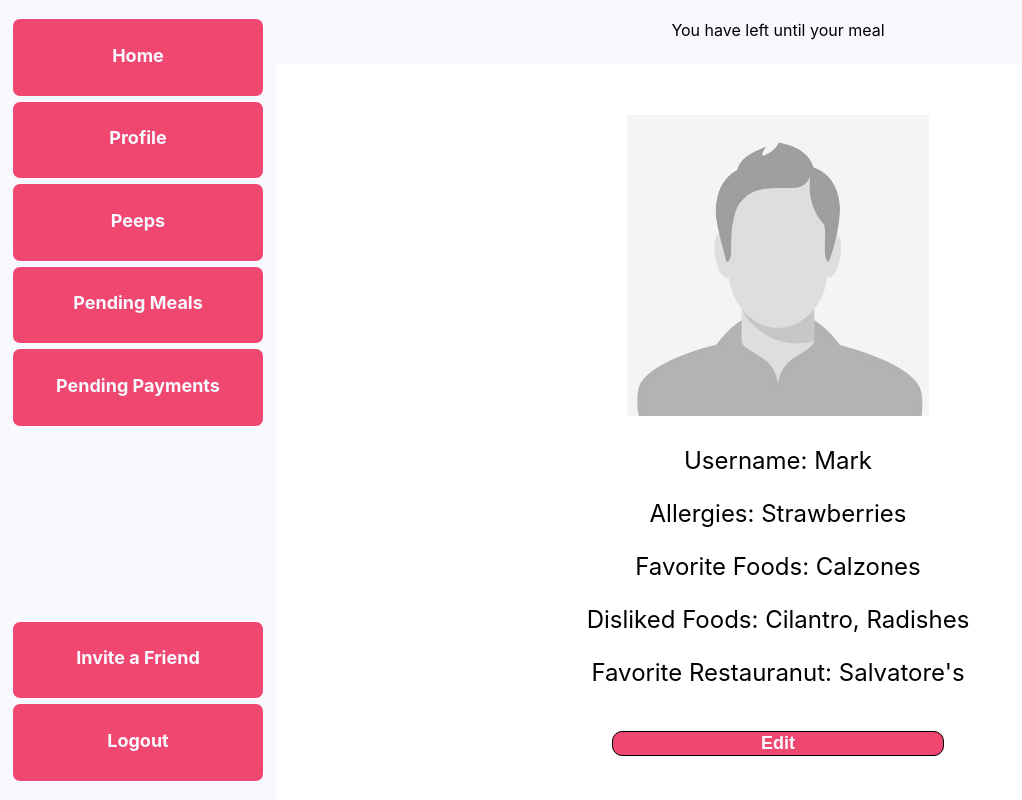
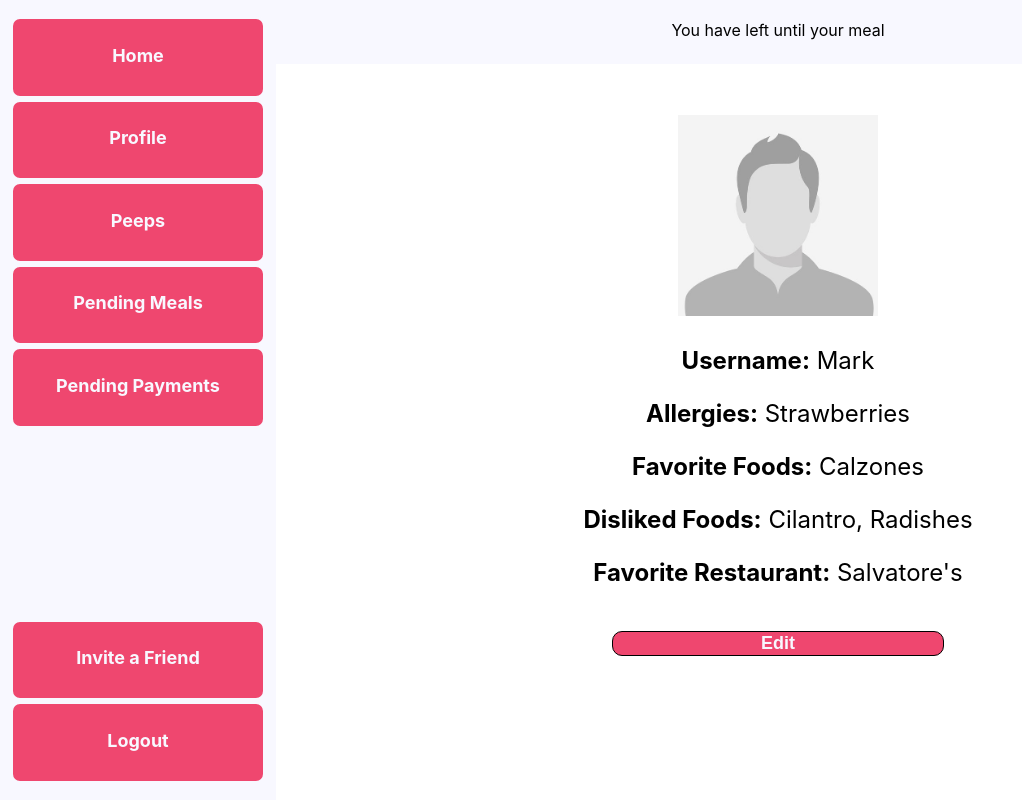
Before and after one commit to bist333/Dinnerbell, a React (Create React App) app: page / in a window 1280 px wide. Both pictures are taken after a click on the item "Profile". Shown: the whole page, without its empty margins (0-1022 px from the left). Built offline with nearby package versions, Linux system fonts and the light colour scheme.

Commit message:
Added hover to profile and fixed layout

```diff
--- a/src/Components/Views/Profile/Profile.js
+++ b/src/Components/Views/Profile/Profile.js
@@ -49,6 +49,10 @@ const ScButton = styled.button`
     font-weight: bold;
     color: #F8F8FF;
     border-radius: 10px;
+
+    &:hover {
+        background-color: #cc3f60;
+    }
 `;
 
 class Profile extends Component {
@@ -111,8 +115,8 @@ class Profile extends Component {
             return (
                 <ScProfile>
                     <form>
-                        <img src={Placeholder} width="30%" height="auto" />
-                        <p>Username: {cookies.get('username')}</p>
+                        <img src={Placeholder} width="20%" height="auto" />
+                        <p><strong>Username:</strong> {cookies.get('username')}</p>
                         <ScEditWrapper>
                             <ScInput type="text" name="allergy" placeholder="Allergies" value={this.state.allergy} onChange={this.handleAllergyChange}/>
                             <ScInput type="text" name="favFood" placeholder="Favorite Foods" value={this.state.favFood} onChange={this.handleFavFoodChange}/>
@@ -129,12 +133,12 @@ class Profile extends Component {
             return (
                 <ScProfile>
                     <div>
-                        <img src={Placeholder} width="30%" height="auto" />
-                        <p>Username: {cookies.get('username')}</p>
-                        <p>Allergies: {cookies.get('allergy')}</p>
-                        <p>Favorite Foods: {cookies.get('favFood')}</p>
-                        <p>Disliked Foods: {cookies.get('nfavFood')}</p>
-                        <p>Favorite Restauranut: {cookies.get('favRest')}</p>
+                        <img src={Placeholder} width="20%" height="auto" />
+                        <p><strong>Username:</strong> {cookies.get('username')}</p>
+                        <p><strong>Allergies:</strong> {cookies.get('allergy')}</p>
+                        <p><strong>Favorite Foods:</strong> {cookies.get('favFood')}</p>
+                        <p><strong>Disliked Foods:</strong> {cookies.get('nfavFood')}</p>
+                        <p><strong>Favorite Restaurant:</strong> {cookies.get('favRest')}</p>
                         <ScButton type = "button" onClick={this.handleEdit}>Edit</ScButton>
                     </div>
                 </ScProfile>
```
